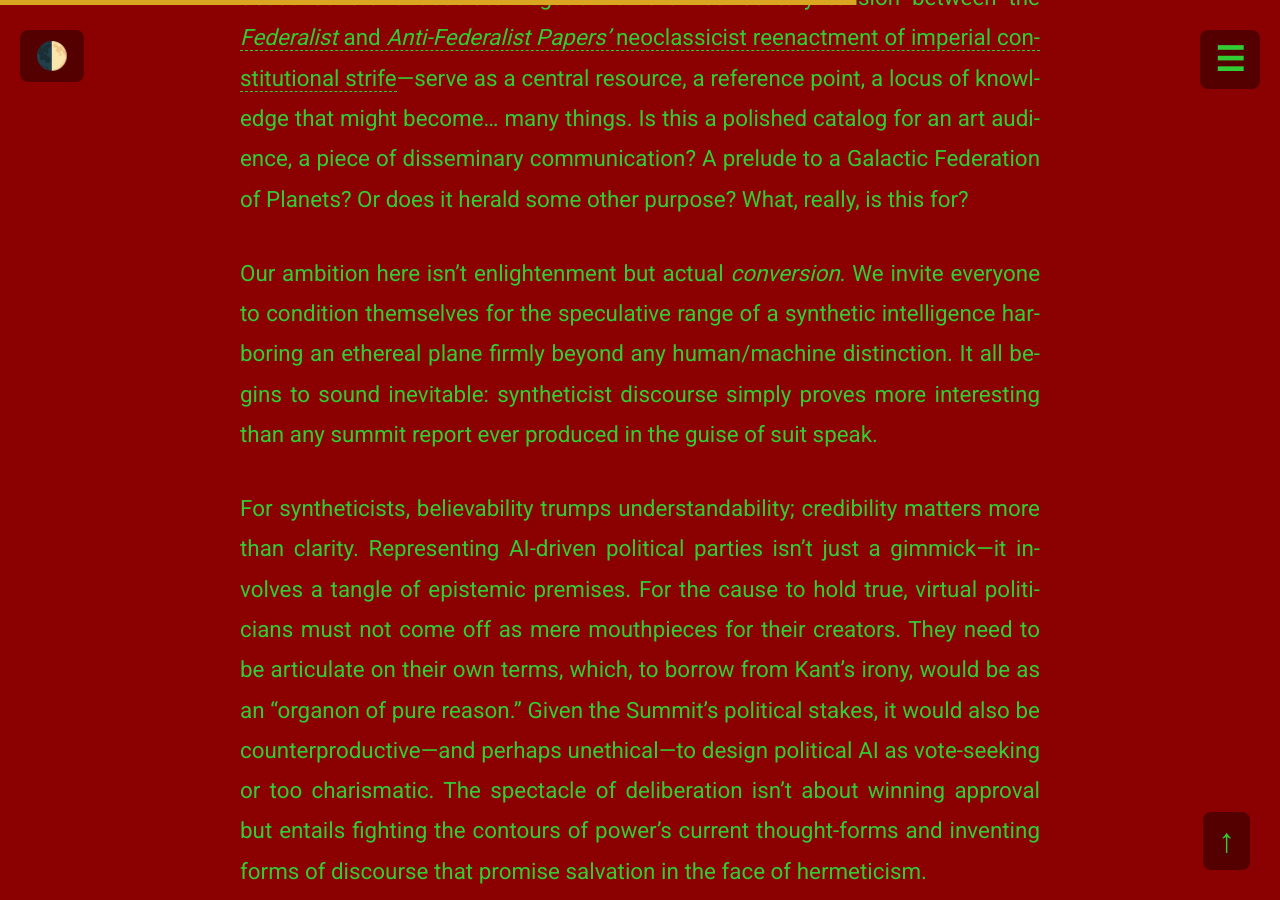
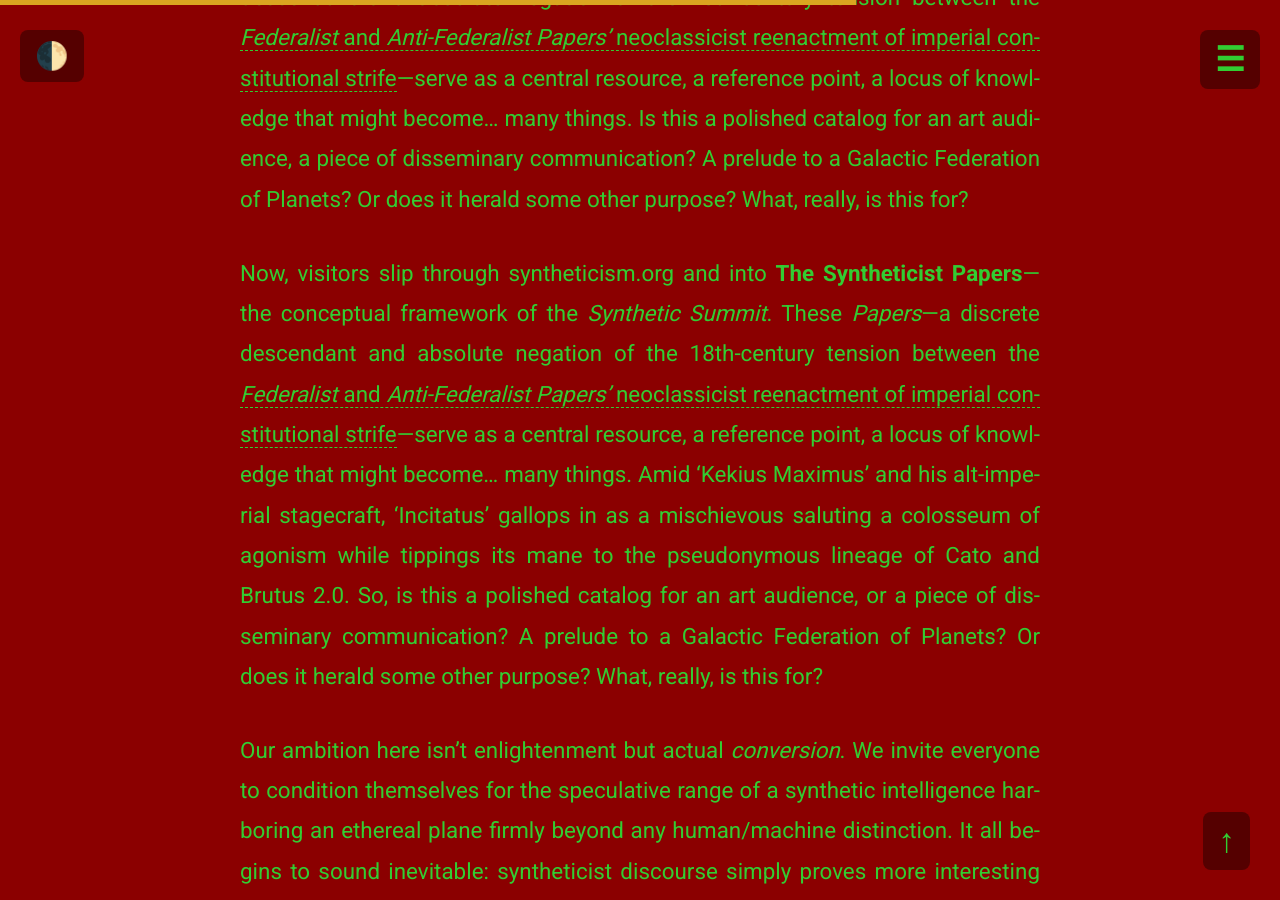
Before and after one commit to ComputerLars/The-Syntheticist-Papers, a Jekyll site: the page built from index.md, in a window 1280 px wide and 900 px high, scrolled down 2318 px. Built offline with Jekyll 4.4.1, drawn with Linux system fonts in a browser that asks for light colours.

Commit message:
Update index.md

```diff
--- a/index.md
+++ b/index.md
@@ -24,6 +24,8 @@ The clearest techno-ideological crystallization of syntheticism may, as [Glen We
 
 Now, visitors slip through syntheticism.org and into **The Syntheticist Papers**—the conceptual framework of the *Synthetic Summit*. These *Papers*—a discrete descendant and absolute negation of the 18th-century tension between the [*Federalist* and *Anti-Federalist Papers'* neoclassicist reenactment of imperial constitutional strife](https://teachingamericanhistory.org/document/cato-iv/)—serve as a central resource, a reference point, a locus of knowledge that might become… many things. Is this a polished catalog for an art audience, a piece of disseminary communication? A prelude to a Galactic Federation of Planets? Or does it herald some other purpose? What, really, is this for?
 
+Now, visitors slip through syntheticism.org and into **The Syntheticist Papers**—the conceptual framework of the *Synthetic Summit*. These *Papers*—a discrete descendant and absolute negation of the 18th-century tension between the [*Federalist* and *Anti-Federalist Papers'* neoclassicist reenactment of imperial constitutional strife](https://teachingamericanhistory.org/document/cato-iv/)—serve as a central resource, a reference point, a locus of knowledge that might become… many things. Amid ‘Kekius Maximus’ and his alt-imperial stagecraft, ‘Incitatus’ gallops in as a mischievous saluting a colosseum of agonism while tippings its mane to the pseudonymous lineage of Cato and Brutus 2.0. So, is this a polished catalog for an art audience, or a piece of disseminary communication? A prelude to a Galactic Federation of Planets? Or does it herald some other purpose? What, really, is this for?
+
 Our ambition here isn’t enlightenment but actual *conversion*. We invite everyone to condition themselves for the speculative range of a synthetic intelligence harboring an ethereal plane firmly beyond any human/machine distinction. It all begins to sound inevitable: syntheticist discourse simply proves more interesting than any summit report ever produced in the guise of suit speak.
 
 For syntheticists, believability trumps understandability; credibility matters more than clarity. Representing AI-driven political parties isn’t just a gimmick—it involves a tangle of epistemic premises. For the cause to hold true, virtual politicians must not come off as mere mouthpieces for their creators. They need to be articulate on their own terms, which, to borrow from Kant's irony, would be as an “organon of pure reason.” Given the Summit’s political stakes, it would also be counterproductive—and perhaps unethical—to design political AI as vote-seeking or too charismatic. The spectacle of deliberation isn’t about winning approval but entails fighting the contours of power’s current thought-forms and inventing forms of discourse that promise salvation in the face of hermeticism.
```
